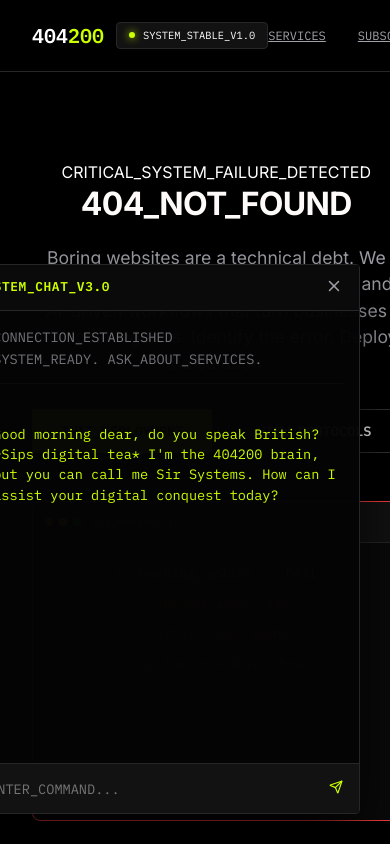
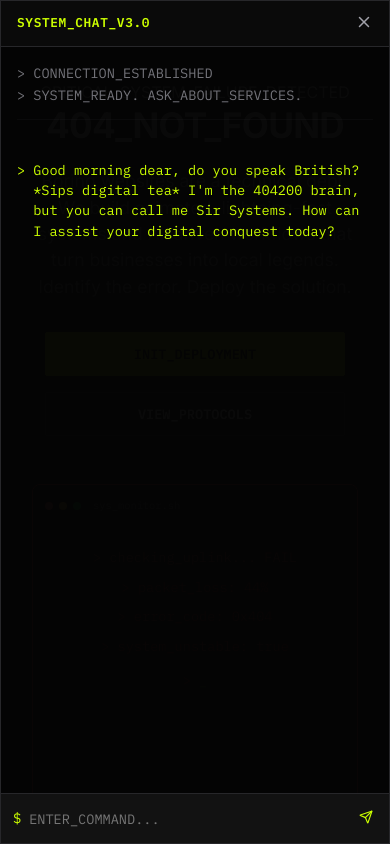
Before and after one commit to Dawgon-ai/404200faceleft, a React (Vite) app: page / in a window 390 px wide. Both pictures are taken after a click on the button "INIT_DEPLOYMENT". Shown: the top 844 px of the page. Built offline with nearby package versions, Linux system fonts and the light colour scheme.

Commit message:
Merged character rotation + pupil motion for footer eyes. Added responsive styles for mobile/tablet. Updated Sir Systems persona logic.

```diff
--- a/src/index.css
+++ b/src/index.css
@@ -240,6 +240,30 @@ body {
   .hero-actions {
     justify-content: center;
   }
+
+  .hero-title {
+    font-size: clamp(2.5rem, 8vw, 3.5rem);
+  }
+}
+
+@media (max-width: 768px) {
+  .hero-section {
+    padding: 80px 0;
+  }
+
+  .hero-title {
+    font-size: 2.2rem;
+  }
+
+  .hero-actions {
+    flex-direction: column;
+    align-items: center;
+  }
+
+  .hero-actions button {
+    width: 100%;
+    max-width: 300px;
+  }
 }
 
 /* Terminal */
@@ -1313,6 +1337,17 @@ body {
   font-size: 0.85rem;
   border-radius: 4px;
   overflow: hidden;
+}
+
+@media (max-width: 480px) {
+  .chat-widget {
+    bottom: 0;
+    right: 0;
+    width: 100%;
+    height: 100%;
+    border-radius: 0;
+    z-index: 3000;
+  }
 }
 
 @keyframes slideUp {
```
